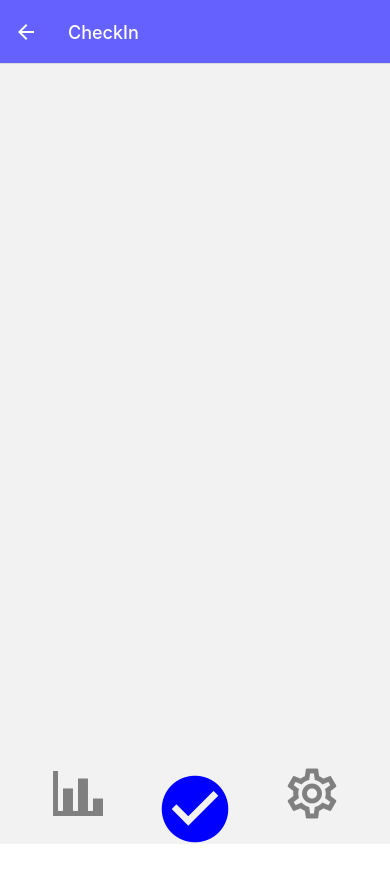
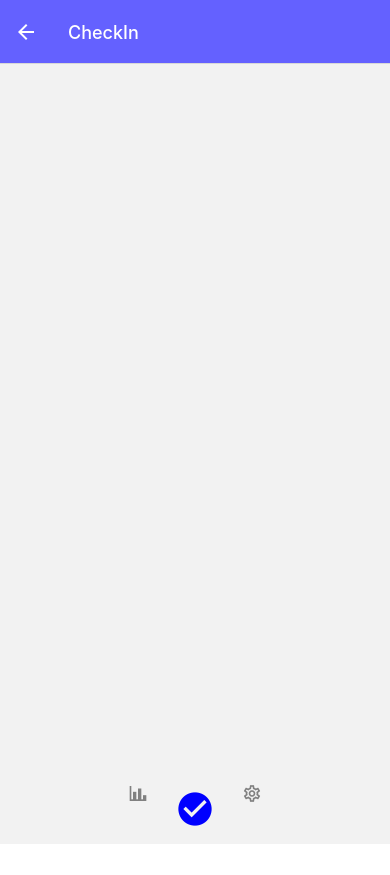
Before and after one commit to mncampos/iAttendance, a React Native app: screen / in a window 390 px wide. Both pictures are taken after a click on the button "LOGIN". After the commit the page ends 845 px from the top, so only its background shows below. Built offline with nearby package versions, Linux system fonts and the light colour scheme.

Commit message:
component refactoring

```diff
--- a/src/components/moléculas/components.menuBar.jsx
+++ b/src/components/moléculas/components.menuBar.jsx
@@ -1,16 +1,15 @@
 import React from 'react';
 import { View, StyleSheet } from 'react-native';
-import { ReportsButton } from '../átomos/components.reportsButton';
-import { SettingsButton } from '../átomos/components.settingsButton';
-import { CheckInButton } from '../átomos/components.checkInButton';
+import { MenuButton } from '../átomos/components.MenuButton';
+
 
 export function MenuBar({navigation})
 {
     return(
         <View style={styles.MenuPos}>
-        <ReportsButton style={styles.Report}  navigation={navigation}/>
-        <CheckInButton navigation={navigation}/>
-        <SettingsButton  navigation={navigation}/>
+        <MenuButton navigation={navigation} iconName='chart-bar' size={20} color='grey' routeName='ReportsScreen'/>
+        <MenuButton navigation={navigation} iconName='checkbox-marked-circle' size={40} color='blue' routeName='CheckInScreen'/>
+        <MenuButton navigation={navigation} iconName='cog-outline' size={20} color='grey' routeName='SettingsScreen'/>
 
         </View>
     );
--- /dev/null
+++ b/src/components/átomos/components.MenuButton.jsx
@@ -0,0 +1,11 @@
+import React from 'react';
+import {IconButton} from 'react-native-paper';
+
+export function MenuButton(props)
+{
+
+    return(
+        <IconButton icon={props.iconName} color={props.color} size={props.size} onPress = { () => props.navigation.navigate('ReportsScreen') }/>
+    );
+
+}
--- a/src/components/átomos/components.checkInButton.jsx
+++ /dev/null
@@ -1,13 +0,0 @@
-import React from 'react';
-import {View} from 'react-native';
-import {IconButton} from 'react-native-paper';
-
-export function CheckInButton({navigation})
-{
-    return(
-        <View>
-            <IconButton icon="checkbox-marked-circle"  color='blue' size={80} onPress = { () => navigation.navigate('QRScreen')}/>
-        </View>
-
-    );
-}
--- a/src/components/átomos/components.reportsButton.jsx
+++ /dev/null
@@ -1,13 +0,0 @@
-import React from 'react';
-import {View} from 'react-native';
-import {IconButton} from 'react-native-paper';
-
-export function ReportsButton({navigation})
-{
-    return(
-        <View>
-            <IconButton icon="chart-bar" size={60} color='grey' onPress = { () => navigation.navigate('ReportsScreen')}/>
-        </View>
-
-    );
-}
--- a/src/components/átomos/components.settingsButton.jsx
+++ /dev/null
@@ -1,13 +0,0 @@
-import React from 'react';
-import {View} from 'react-native';
-import {IconButton} from 'react-native-paper';
-
-export function SettingsButton({navigation})
-{
-    return(
-        <View>
-            <IconButton icon="cog-outline" size={60} color='grey' onPress = { () => navigation.navigate('SettingsScreen')}/>
-        </View>
-
-    );
-}
```
